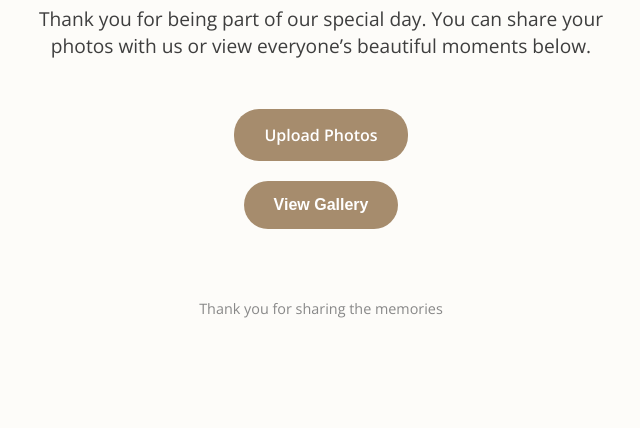
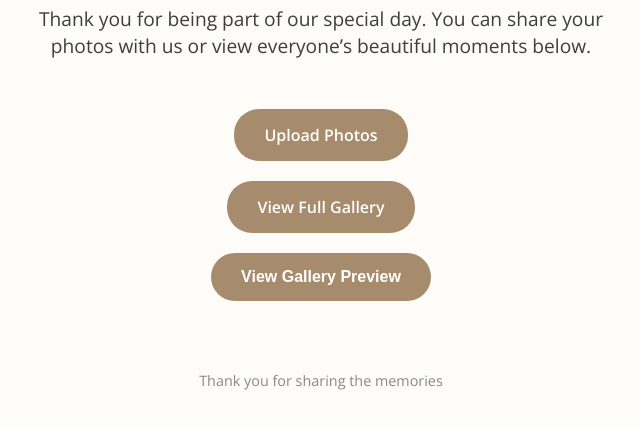
Before and after one commit to Weselnie/image_upload, a plain HTML site: page index.html in a window 1280 px wide. Shown: the part 144-572 px from the top of the page, without its empty margins (319-959 px from the left). Drawn offline with nearby package versions, Linux system fonts and the light colour scheme.

Commit message:
Added full gallery and preview buttons

```diff
--- a/index.html
+++ b/index.html
@@ -119,8 +119,12 @@
 
   <a class="button" href="https://docs.google.com/forms/d/e/1FAIpQLSchoLgn3lOpOcwvlh_LAic8pg4hZgDwKr_QjekO7kJ9w8goHw/viewform?usp=dialog" target="_blank">Upload Photos</a>
 
+  <!-- View full gallery in Google Drive-->
+  <a class="button" href="https://drive.google.com/drive/folders/1U7OG43L2CxsB3rdrGXHFwA8e_xWLb3IcYlrFaZhhVEmuEyu0u7_Ic-wMHEyquc83bGE1B2Eb" target="_blank">View Full Gallery</a>
+
+
   <!-- View Gallery acts as dropdown trigger -->
-  <button class="button" id="toggleGallery">View Gallery</button>
+  <button class="button" id="toggleGallery">View Gallery Preview</button>
 
   <!-- Image Gallery -->
   <div class="gallery" id="gallery"></div>
@@ -154,7 +158,7 @@
   toggleBtn.addEventListener('click', () => {
     isVisible = !isVisible;
     gallery.style.display = isVisible ? 'flex' : 'none';
-    toggleBtn.textContent = isVisible ? 'Hide Gallery' : 'View Gallery';
+    toggleBtn.textContent = isVisible ? 'Hide Gallery Preview' : 'View Gallery Preview';
 
     // Only load images once
     if (isVisible && gallery.children.length === 0) {
```
